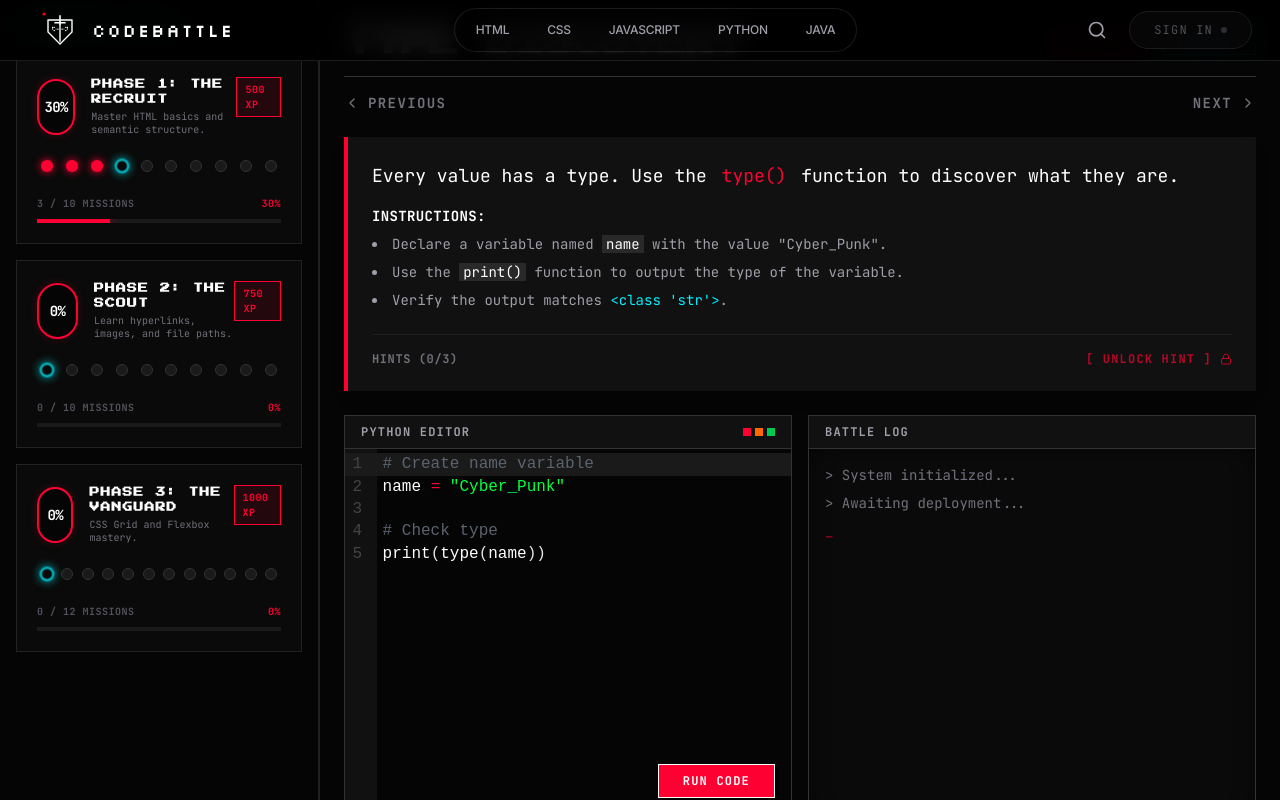
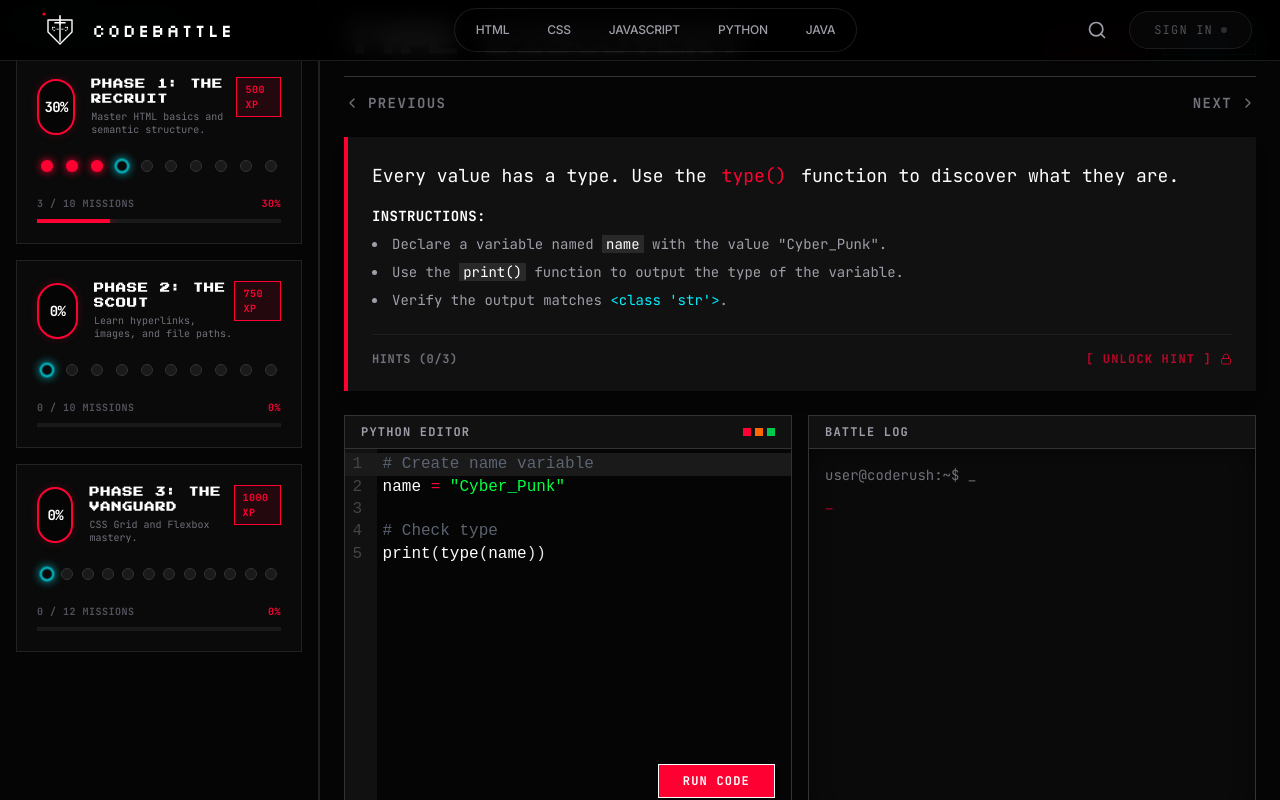
Before and after one commit to sumitkumards07/CodeBattel, a Next.js app: page /campaign/python/type-discovery in a window 1280 px wide. Built offline with nearby package versions, Linux system fonts and the light colour scheme.

Commit message:
Update Battle Log to show clean terminal execution output

```diff
--- a/components/battle/TypeDiscoveryChallenge.tsx
+++ b/components/battle/TypeDiscoveryChallenge.tsx
@@ -11,27 +11,23 @@ import CurriculumSidebar from "@/components/battle/CurriculumSidebar";
 export default function TypeDiscoveryChallenge() {
     const [code, setCode] = useState(`# Create name variable\nname = "Cyber_Punk"\n\n# Check type\nprint(type(name))`);
     const [output, setOutput] = useState<string[]>([
-        "> System initialized...",
-        "> Awaiting deployment..."
+        "user@coderush:~$ _"
     ]);
     const [validationStatus, setValidationStatus] = useState<'idle' | 'running' | 'success' | 'minimized'>('idle');
 
     const runCode = () => {
         setValidationStatus('running');
         setOutput([
-            "> System initialized...",
-            "> Awaiting deployment...",
-            "> Executing...",
+            "user@coderush:~$ python3 main.py",
         ]);
 
         setTimeout(() => {
             setOutput(prev => [
                 ...prev,
-                "<class 'str'>",
-                "> [SUCCESS] Type Identified."
+                "<class 'str'>"
             ]);
             setValidationStatus('success');
-        }, 1000);
+        }, 800);
     };
 
     return (
@@ -166,7 +162,7 @@ export default function TypeDiscoveryChallenge() {
                         </div>
                         <div className="flex-1 bg-[#0a0a0a] border border-[#333] p-4 font-mono text-sm shadow-[inset_0_0_20px_rgba(0,0,0,0.5)] overflow-y-auto">
                             {output.map((line, i) => (
-                                <div key={i} className={`mb-2 ${line.startsWith('>') ? 'text-zinc-500' : 'text-[#00F0FF]'}`}>
+                                <div key={i} className={`mb-2 ${line.startsWith('user@') ? 'text-zinc-500' : 'text-[#00F0FF]'}`}>
                                     {line}
                                 </div>
                             ))}
```
